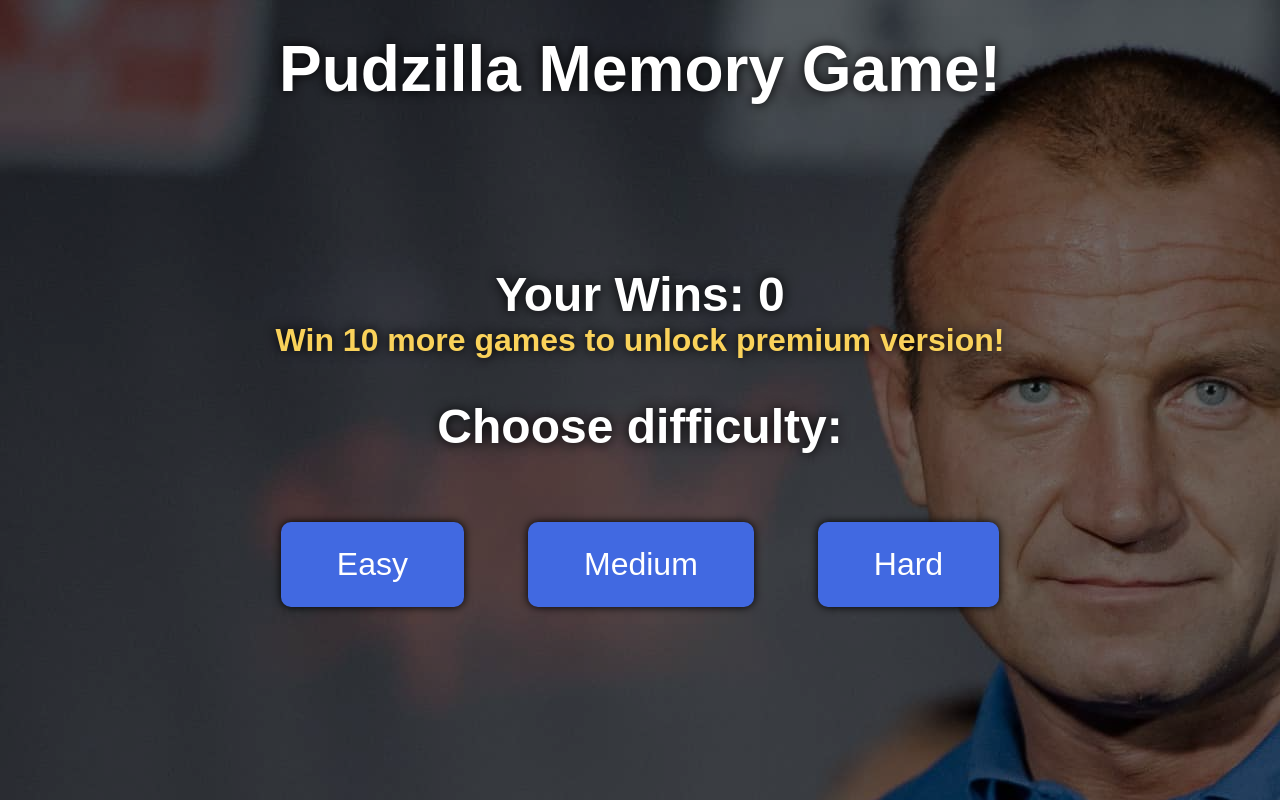
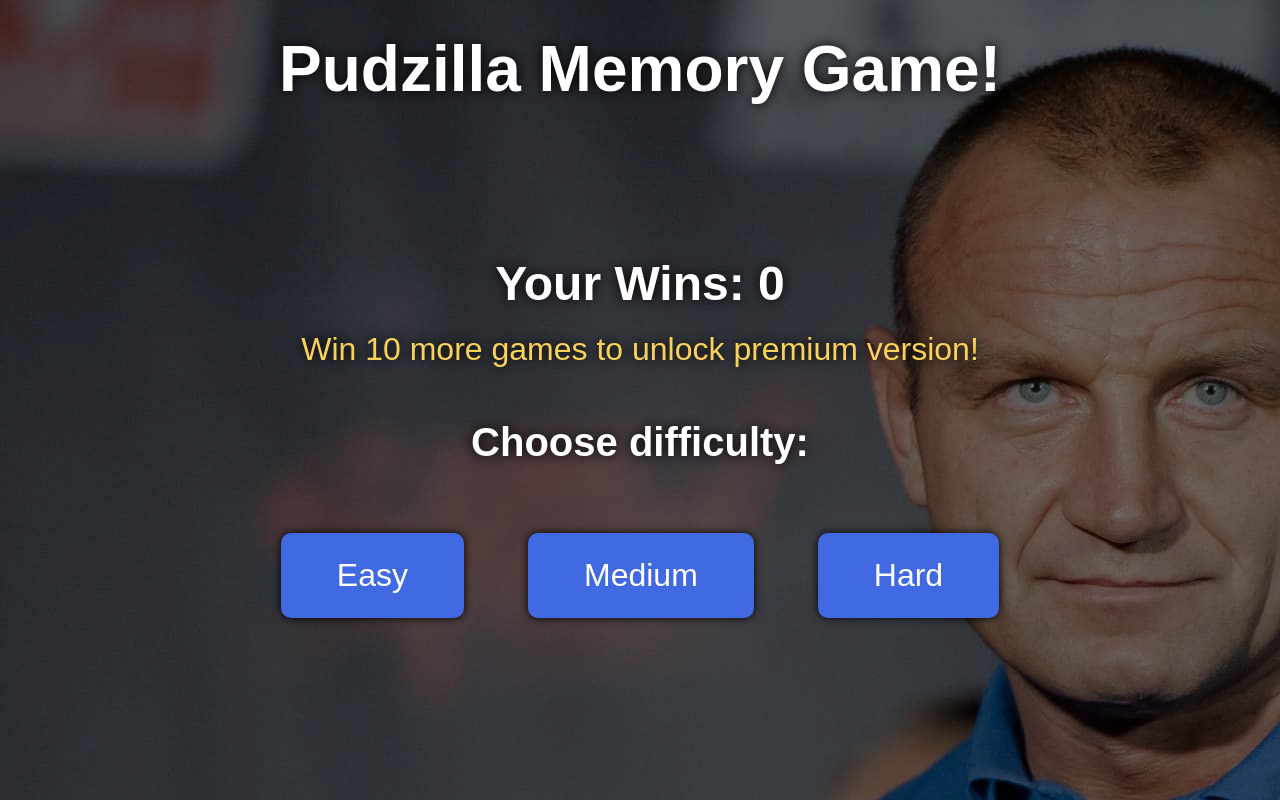
Before and after one commit to Knaporka12/memory-game, a plain HTML site: page Memory Game/memory.html in a window 1280 px wide. Drawn offline with Linux system fonts and the light colour scheme.

Commit message:
stylowanie odliczania i wybierania

```diff
--- a/Memory Game/memory.css
+++ b/Memory Game/memory.css
@@ -4,6 +4,10 @@
     padding: 0;
     margin: 0;
     box-sizing: border-box;
+}
+
+h2, p {
+    text-shadow: 0px 0px 12px black;
 }
 
 /* animacje */
@@ -61,18 +65,22 @@ h2{
     font-size: 3rem;
     text-align: center;
     color: white;
-    text-shadow: 0px 0px 12px black;
-    /* margin-top: 20px; */
 }
 
 span{
     display: block;
 }
 
-.unlock-count {
+.unlock-count-p {
     font-size: 2rem;
     color: #fad25a;
-    margin-bottom: 40px;
+}
+
+.choose-diff-p {
+    font-size: 2.5rem;
+    color: white;
+    font-weight: 600;
+    margin-top: 2rem;
 }
 
 button{
@@ -89,6 +97,10 @@ button{
 button:hover{
     background-color: white;
     color: #4169E1;
+    transition: 0.4s ease-in-out;
+}
+
+button:not(:hover) {
     transition: 0.4s ease-in-out;
 }
 
--- a/scripts/StartingPage.js
+++ b/scripts/StartingPage.js
@@ -8,10 +8,11 @@ export function renderStartingPage(){
     const html = `
 
             <h2>
-                <span>Your Wins: ${winsCount}</span>
-                <span class = "unlock-count">Win ${10 - winsCount} more games to unlock premium version!</span>
-                Choose difficulty:
+                Your Wins: ${winsCount}
             </h2>
+
+            <p class = "unlock-count-p">Win ${10 - winsCount} more games to unlock premium version!</p>
+            <p class = "choose-diff-p">Choose difficulty:</p>
 
             <section>
 
```
